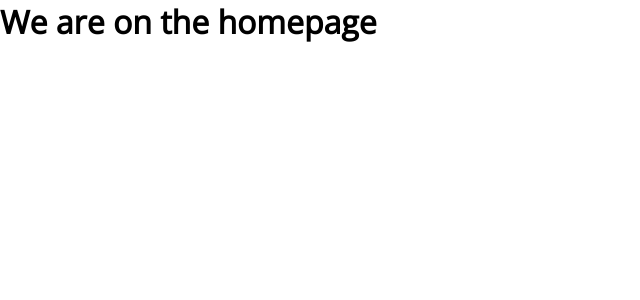
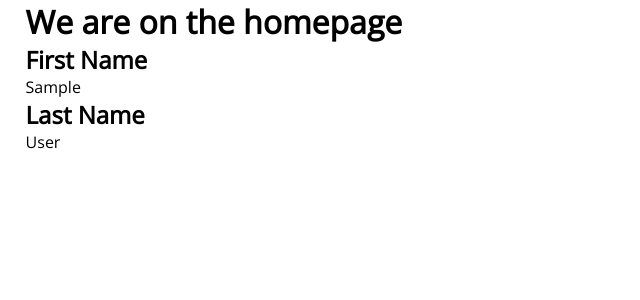
Before and after one commit to joaovitorwitt/django-crm, a Django app: template dcrm/website/templates/index.html in a window 1280 px wide. Shown: the part 57-357 px from the top of the page, without its empty margins (0-640 px from the left). Run offline with Django 4.2, Linux system fonts and the light colour scheme; the template is opened without the code that fills it: most values are stand-ins (such as "Sample title", 1, 10 or a date in 2020); parts of the project's set-up code (start-up, migrations or seed data) failed here and were passed over.

```diff
--- a/dcrm/website/templates/index.html
+++ b/dcrm/website/templates/index.html
@@ -2,6 +2,15 @@
 
 {% block body %}
 
+
+<div class="container">
     <h1>We are on the homepage</h1>
 
+    <h2>First Name</h2>
+    <p>{{ first_name }}</p>
+
+    <h2>Last Name</h2>
+    <p>{{ last_name }}</p>
+</div>
+
 {% endblock %}
```
Also changed, not shown: dcrm/website/views.py (+13 -3 lines).
